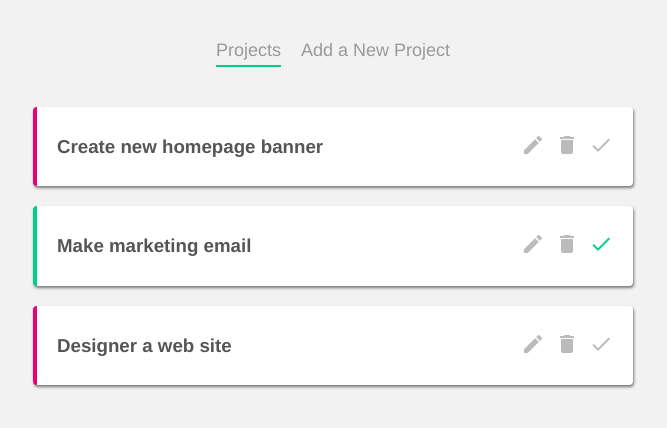
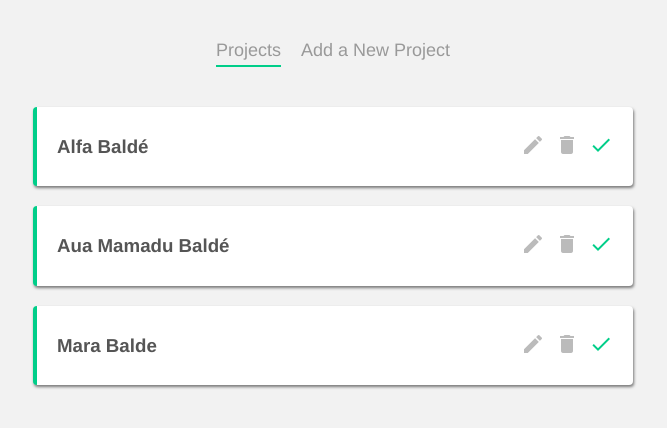
Before and after one commit to BALDEALFA/Project-Planner, a Vue app: page / in a window 1280 px wide. Shown: the top 428 px of the page, without its empty margins (307-974 px from the left). Built offline with nearby package versions, Linux system fonts and the light colour scheme; data requests are answered from the project's data file.

Commit message:
Updating-projects

```diff
--- a/data/db.json
+++ b/data/db.json
@@ -2,20 +2,20 @@
   "projects": [
     {
       "id": 1,
-      "title": "Create new homepage banner",
-      "details": "Lorem ipsum",
-      "complete": false
+      "title": "Alfa Baldé",
+      "details": "Filho de Mariatu Baldé e de Mamadu Sabi Baldé",
+      "complete": true
     },
     {
       "id": 2,
-      "title": "Make marketing email",
-      "details": "Lorem ipsum",
+      "title": "Aua Mamadu Baldé",
+      "details": "Irma de Alfa Mamadu Baldé e de Fatamata Mamadu Baldé",
       "complete": true
     },
     {
-      "title": "Designer a web site",
-      "details": "Lorem ipsum dolor sit amet consectetur adipisicing elit. Id animi placeat maiores iure fugiat repudiandae nulla adipisci voluptates est sint.",
-      "complete": false,
+      "title": "Mara Balde ",
+      "details": "Lorem ipsum dolor sit amet consectetur adipisicing elit. ",
+      "complete": true,
       "id": 3
     }
   ]
--- a/src/views/EditProject.vue
+++ b/src/views/EditProject.vue
@@ -1,5 +1,5 @@
 <template>
-	<form>
+	<form @submit.prevent="handleUpdate">
 		<label>Title:</label>
 		<input type="text" v-model="title" required />
 		<label>Details:</label>
@@ -26,6 +26,22 @@ export default {
 				this.details = data.details;
 			});
 	},
+	methods: {
+		handleUpdate() {
+			fetch(this.uri, {
+				method: "PATCH",
+				headers: { "Content-Type": "application/json" },
+				body: JSON.stringify({
+					title: this.title,
+					details: this.details,
+				}),
+			})
+				.then(() => {
+					this.$router.push("/");
+				})
+				.catch((err) => console.log(err));
+		},
+	},
 };
 </script>
 
```
